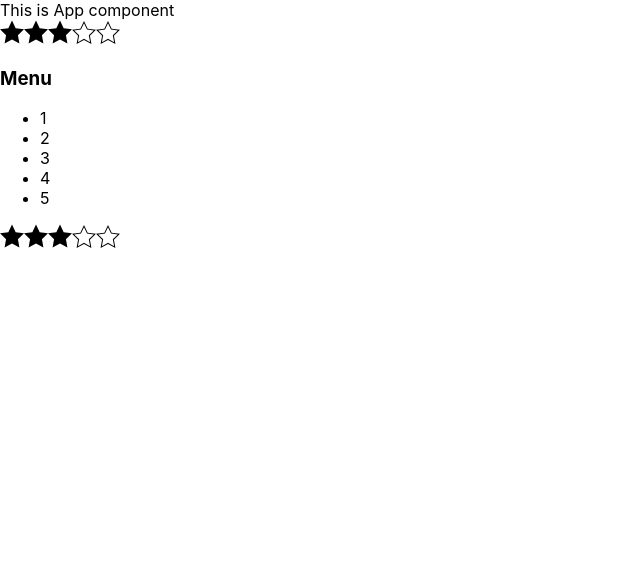
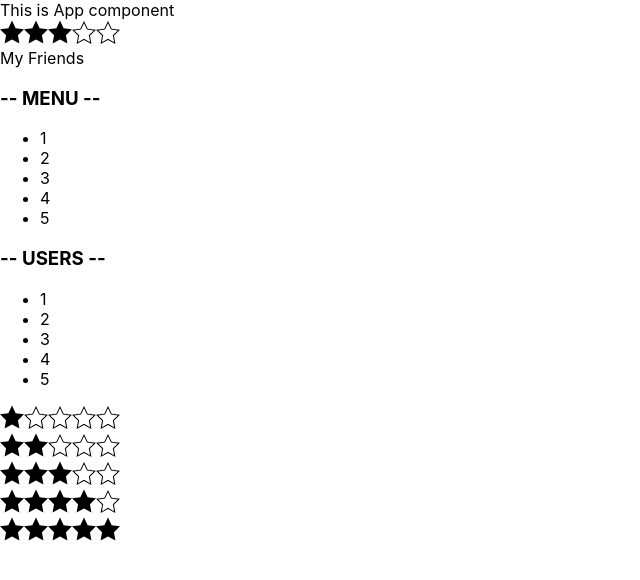
Before and after one commit to Kirill2603/kabzda, a React (Create React App) app: page / in a window 1280 px wide. Shown: the top 580 px of the page, without its empty margins (0-640 px from the left). Built offline with nearby package versions, Linux system fonts and the light colour scheme.

Commit message:
Kabzda 3.1 ls

```diff
--- a/src/App.tsx
+++ b/src/App.tsx
@@ -3,19 +3,25 @@ import './App.css';
 import Accordion from "./components/Accordion";
 import Rating from "./components/rating";
 
+function PageTitle(props: { title: string }) {
+    return <span>{props.title}</span>
+}
+
 function App() {
     return (
         <div className="App">
-            <AppTitle />
-            <Rating />
-            <Accordion />
-            <Rating />
+            <PageTitle title="This is App component"/>
+            <Rating value={3}/>
+            <PageTitle title="My Friends"/>
+            <Accordion title="MENU"/>
+            <Accordion title="USERS"/>
+            <Rating value={1}/>
+            <Rating value={2}/>
+            <Rating value={3}/>
+            <Rating value={4}/>
+            <Rating value={5}/>
         </div>
     );
 }
 
-function AppTitle() {
-    return <span>This is App component</span>
-}
-
 export default App;
--- a/src/components/Accordion.tsx
+++ b/src/components/Accordion.tsx
@@ -1,17 +1,17 @@
 import React from "react";
 
-function Accordion() {
+function Accordion(props: {title: string}) {
     return (
         <div>
-            <AccordionTitle />
+            <AccordionTitle title={props.title}/>
             <AccordionBody />
         </div>
     )
 }
 
-function AccordionTitle () {
+function AccordionTitle (props: {title: string}) {
     return (
-        <h3>Menu</h3>
+        <h3>-- {props.title} --</h3>
     )
 }
 
--- a/src/components/rating.tsx
+++ b/src/components/rating.tsx
@@ -2,8 +2,35 @@ import React from "react";
 import emptyStar from "../img/empty-star.svg";
 import fullStar from '../img/full-star.svg'
 
-function Rating() {
+type RatingPropsType = {
+    value: 1 | 2 | 3 | 4 | 5
+}
 
+const Rating: React.FC<RatingPropsType> = ({value}) => {
+
+    if (value === 1) {
+        return (
+            <div>
+                <Star selected={true}/>
+                <Star selected={false}/>
+                <Star selected={false}/>
+                <Star selected={false}/>
+                <Star selected={false}/>
+            </div>
+        )
+    }
+    if (value === 2) {
+        return (
+            <div>
+                <Star selected={true}/>
+                <Star selected={true}/>
+                <Star selected={false}/>
+                <Star selected={false}/>
+                <Star selected={false}/>
+            </div>
+        )
+    }
+    if (value === 3) {
         return (
             <div>
                 <Star selected={true}/>
@@ -14,16 +41,42 @@ function Rating() {
             </div>
         )
     }
+    if (value === 4) {
+        return (
+            <div>
+                <Star selected={true}/>
+                <Star selected={true}/>
+                <Star selected={true}/>
+                <Star selected={true}/>
+                <Star selected={false}/>
+            </div>
+        )
+    }
+    if (value === 5) {
+        return (
+            <div>
+                <Star selected={true}/>
+                <Star selected={true}/>
+                <Star selected={true}/>
+                <Star selected={true}/>
+                <Star selected={true}/>
+            </div>
+        )
+    } else return <div>
+        <Star selected={false}/>
+        <Star selected={false}/>
+        <Star selected={false}/>
+        <Star selected={false}/>
+        <Star selected={false}/>
+    </div>
+}
 
 type StarPropsType = {
     selected: boolean
 }
 
-function Star(props: StarPropsType) {
-    if (props.selected) {
-        return <img src={fullStar} alt="es"/>
-    } else return <img src={emptyStar} alt=""/>
-
+const Star: React.FC<StarPropsType> = ({selected}) => {
+    return selected ? <img src={fullStar} alt="full"/> : <img src={emptyStar} alt="empty"/>
 }
 
 export default Rating
```
Lines whose indentation alone changed are shown as unchanged.
